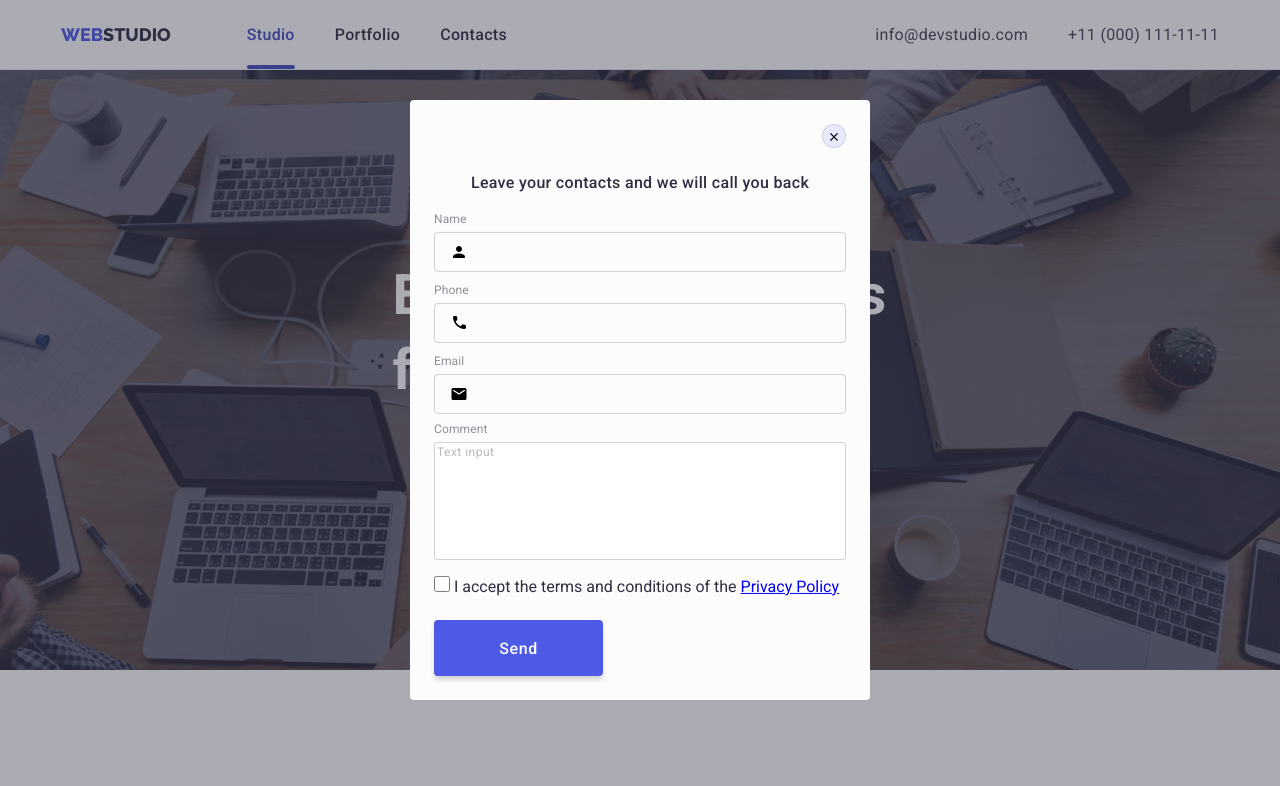
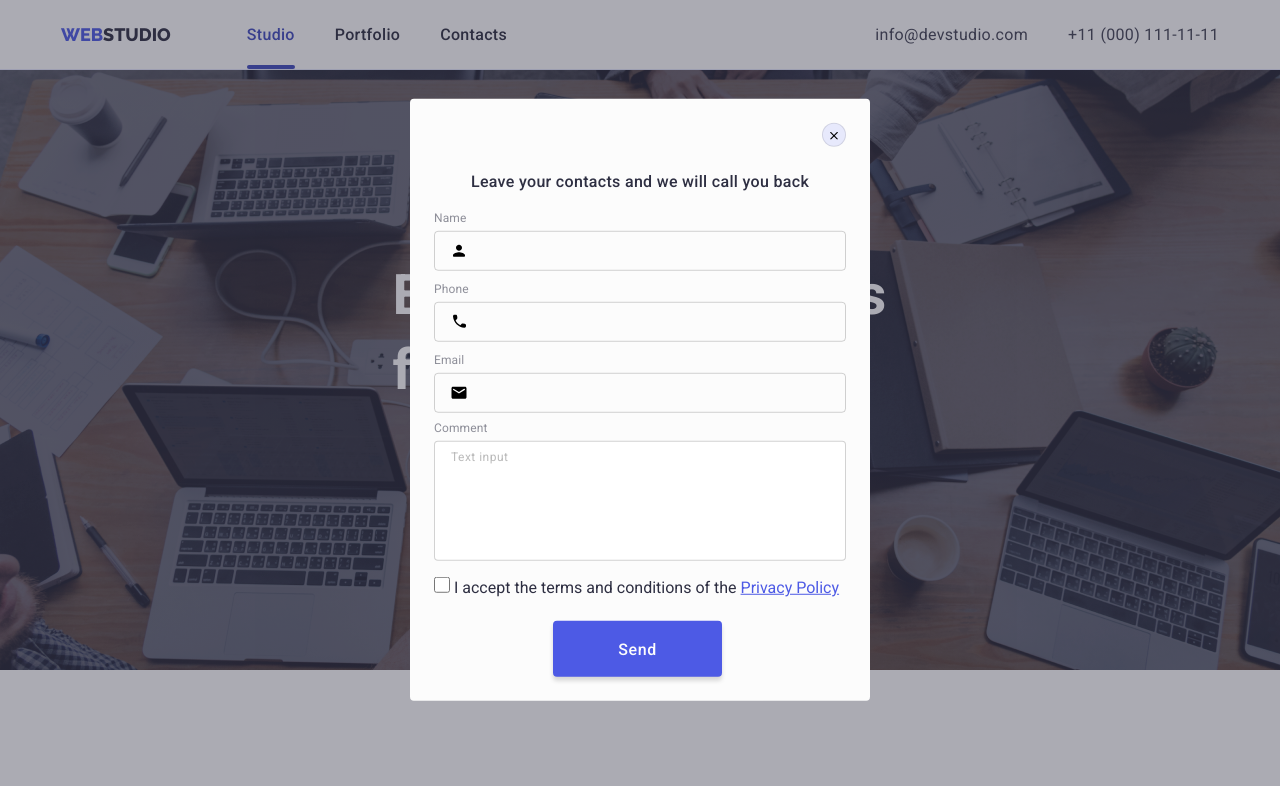
Before and after one commit to JurekZela/goit-markup-hw-06, a plain HTML site: page index.html in a window 1280 px wide. Both pictures are taken after a click on the button "Order Service". Shown: the top 786 px of the page. Drawn offline with nearby package versions, Linux system fonts and the light colour scheme; files whose address does not match are found by name.

Commit message:
input textarea

```diff
--- a/css/styles.css
+++ b/css/styles.css
@@ -796,12 +796,14 @@ body {
   background-color: var(--accent);
   border: 1px solid rgba(0, 0, 0, 0.1);
   border-radius: 50%;
+
 }
 
 .modal .modal-btn:hover,
 .modal .modal-btn:focus {
   fill: var(--primary-header);
   background-color: var(--hover-focus);
+  border-color: none;
 }
 
 .vector {
@@ -844,12 +846,14 @@ body {
   border-radius: 4px;
   background-color: transparent;
   outline: transparent;
+  transition: border-color var(--taming-duration) var(--taming-cubic);
 
 }
  .form-input:focus{
-  border-color: 1px  var(--hover-focus);
-  border-radius: 4px;
+  border-color:  var(--hover-focus);
 }
+
+.form-input:focus + .icon-person{fill: var(--btn);}
 
 .input-wrap {
   display: block;
@@ -861,6 +865,7 @@ body {
   left: 16px;
   top: 50%;
   transform: translateY(-50%);
+  transition: border-color var(--taming-duration) var(--taming-cubic);
 }
 
 .icon-contact {
@@ -868,7 +873,10 @@ body {
   left: 16px;
   top: 50%;
   transform: translateY(-50%);
+  transition: border-color var(--taming-duration) var(--taming-cubic);
 }
+
+.form-input:focus + .icon-contact{fill: var(--btn);}
 
 textarea {
   resize: none;
@@ -885,18 +893,29 @@ textarea::placeholder {
 }
 
 .form-area {
-
-
+  width: 100%;
+  height: 120px;
   font-family: "Roboto";
   font-style: normal;
   font-weight: 400;
   font-size: 12px;
   line-height: 1.33;
   letter-spacing: 0.04em;
+  outline: transparent;
+  resize: none;
+  padding-left: 16px;
+  padding-top: 8px;
 
   border: 1px solid rgba(33, 33, 33, 0.2);
   border-radius: 4px;
+  transition: border-color var(--taming-duration) var(--taming-cubic);
 }
+
+.form-area:focus {
+  border-color: var(--hover-focus);
+  border-radius: 4px;
+}
+
 
 .area-field {
   display: flex;
@@ -924,10 +943,14 @@ border-radius: 4px;
 
 }
 
+.policy{color: var(--btn);}
+
 .btn-mode-header{
+  cursor: pointer;
   width: 169px;
   height: 56px;
   margin-top: 24px;
+  margin-left: 119px;
   color: var(--modal);
   background: var(--btn);
 box-shadow: 0px 4px 4px rgba(0, 0, 0, 0.15);
@@ -978,17 +1001,14 @@ transition: background-color var(--taming-duration) var(--taming-cubic);
   font-size: 12px;
   line-height: 1.33;
   letter-spacing: 0.04em;
+  outline: transparent;
 
   color: rgba(255, 255, 255, 0.6);
-
   border: 1px solid rgba(255, 255, 255, 0.3);
   background-color: var(--dark);
 }
 
-.input-mail:focus {
-  border-color: var(--hover-focus);
-  transition: border-color var(--taming-duration) var(--taming-cubic);
-}
+.input-mail:focus{border-color: var(--hover-focus);}
 
 .btn-mode {
   margin: 0;
--- a/index.html
+++ b/index.html
@@ -111,14 +111,13 @@
               <textarea
                 class="form-area"
                 name="comment"
-                rows="7"
                 placeholder="Text input"
               ></textarea>
             </label>
 
             <label >
               <input class="check-input"  type="checkbox"> I accept the terms and conditions of the
-               <a href="https://www.youtube.com/watch?v=4gSuENvvV1A">Privacy Policy</a></label>
+               <a class="policy" href="https://www.youtube.com/watch?v=4gSuENvvV1A">Privacy Policy</a></label>
 
               <button class="btn-mode-header" type="submit">Send</button>
           </form>
```
